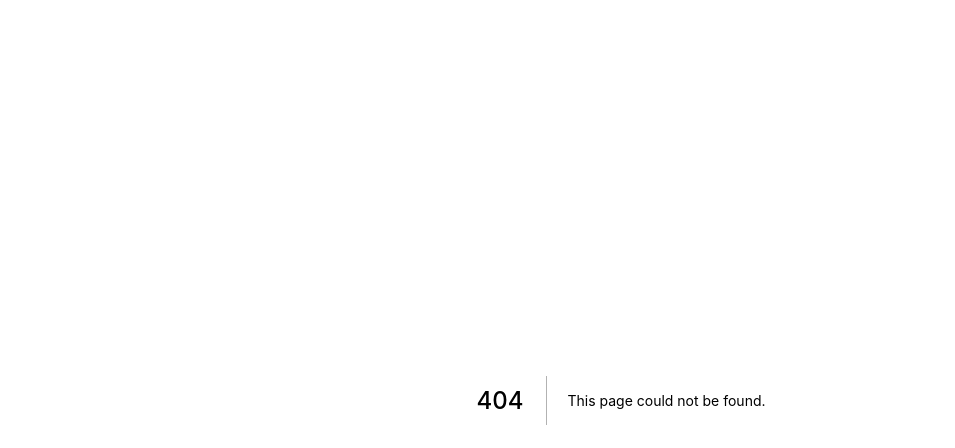
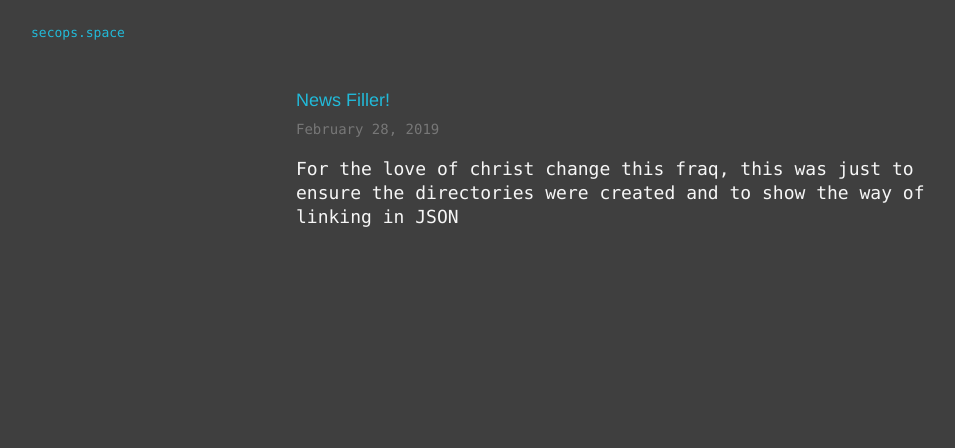
Before and after one commit to Shazzberry/secops.space, a Next.js app: page /news/news-filler in a window 1280 px wide. Before the commit this address had no page. Shown: the top 448 px of the page, without its empty margins (19-974 px from the left). Built offline with nearby package versions, Linux system fonts and the light colour scheme.

Commit message:
Add sample news content

```diff
--- /dev/null
+++ b/pages/news/news-filler.js
@@ -0,0 +1,17 @@
+import Head from 'next/head'
+import Post from '../../layouts/post'
+import Meta from '../../components/post/meta'
+import Quote from '../../components/post/quote'
+import P from '../../components/post/paragraph'
+import Title from '../../components/post/title'
+
+export default () => (
+  <Post>
+    <Head><title>News Filler</title></Head>
+    <Title>News Filler!</Title>
+    <Meta date="February 28, 2019" />
+
+    <P>For the love of christ change this fraq, this was just to ensure the directories were created and to show the way of linking in JSON</P>
+
+  </Post>
+)
```
Also changed, not shown: posts.json (+8 -1 lines).
